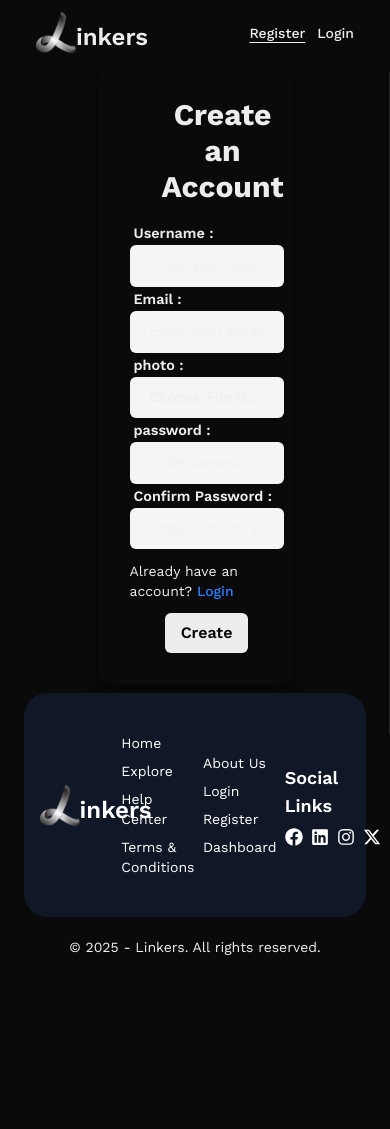
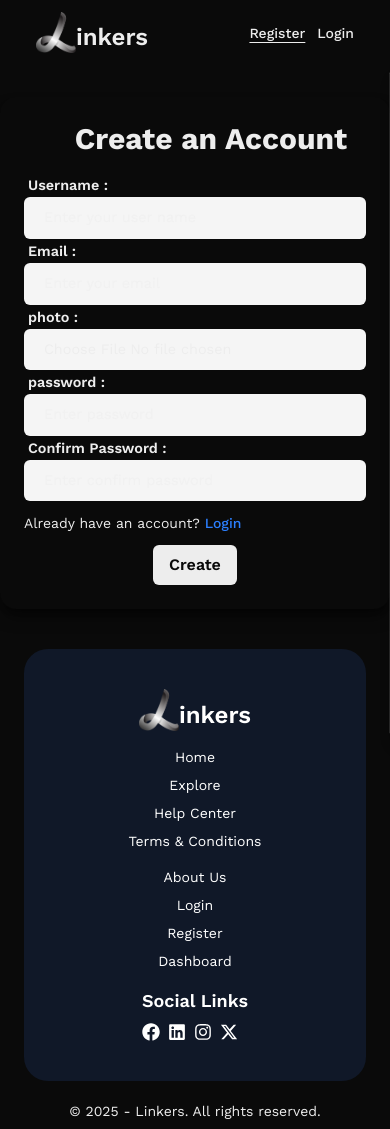
Before and after one commit to Pratush26/linkers, a Next.js app: page /register in a window 390 px wide. Before the commit the page ends 965 px from the top, so only its background shows below. Built offline with nearby package versions, Linux system fonts and the light colour scheme; no server answers.

Commit message:
added animations & responsiveness

```diff
--- a/Components/ContentCard.tsx
+++ b/Components/ContentCard.tsx
@@ -19,13 +19,13 @@ interface contentType {
 }
 export default function ContentCard({ e }: { e: contentType }) {
     return (
-        <div className="w-full flex items-center justify-between gap-6 p-6 rounded-2xl shadow-xl my-16">
-            <div>
+        <div className="w-full flex flex-wrap md:flex-nowrap items-center gap-6 p-6 rounded-2xl shadow-xl my-16">
+            <div className="mx-auto md:mx-0">
                 <Image src={e.image[0]} height="300" width="300" style={{ height: "auto" }} className="rounded-xl" alt="content Image" />
 
             </div>
             <section className="space-y-3">
-                <div className="flex gap-2 justify-between items-center">
+                <div className="flex flex-wrap gap-2 justify-between items-center">
                     <span className="flex gap-2 w-full">
                         <Image src={e.createdBy.image} height="50" width="50" style={{ height: "auto" }} className="rounded-full object-cover aspect-square" alt="user Image" />
                         <div>
--- a/Components/Footer.tsx
+++ b/Components/Footer.tsx
@@ -5,19 +5,19 @@ import { FaXTwitter } from "react-icons/fa6";
 
 export default function Footer() {
     return (
-        <section className="text-center space-y-5 p-2">
-            <footer className="bg-gray-900 text-white w-11/12 mx-auto rounded-3xl px-4 py-10 grid grid-cols-4 gap-4 items-center-safe justify-items-center-safe">
+        <section className="text-center space-y-5 p-2 w-full">
+            <footer className="bg-gray-900 text-white w-11/12 mx-auto rounded-3xl px-4 py-10 grid grid-cols-1 md:grid-cols-2 lg:grid-cols-4 gap-4 items-center-safe justify-items-center-safe">
             <Link href="/" className="flex text-2xl items-end font-semibold">
                 <Image src="/6975751.png" alt="logo" height="40" width="40" style={{ height: "auto" }} />
                 inkers
             </Link>
-            <div className="flex flex-col text-start gap-2 text-sm">
+            <div className="flex flex-col text-center md:text-start gap-2 text-sm">
             <Link className="hover:text-gray-400 trns" href="/">Home</Link>
             <Link className="hover:text-gray-400 trns" href="/explore">Explore</Link>
             <Link className="hover:text-gray-400 trns" href="/login">Help Center</Link>
             <Link className="hover:text-gray-400 trns" href="/register">Terms & Conditions</Link>
             </div>
-            <div className="flex flex-col text-start gap-2 text-sm">
+            <div className="flex flex-col text-center md:text-start gap-2 text-sm">
             <Link className="hover:text-gray-400 trns" href="/">About Us</Link>
             <Link className="hover:text-gray-400 trns" href="/login">Login</Link>
             <Link className="hover:text-gray-400 trns" href="/register">Register</Link>
--- a/Components/Navbar/Navbar.tsx
+++ b/Components/Navbar/Navbar.tsx
@@ -13,7 +13,7 @@ export default function Navbar() {
     const pathname = usePathname()
     const [expaneded, setExpaneded] = useState(false)
     return (
-        <nav className="flex justify-between items-center py-3 px-9 text-sm font-medium relative overflow-x-clip">
+        <nav className="flex justify-between items-center w-full py-3 px-9 text-sm font-medium relative overflow-x-clip">
             <Link href="/" className="flex text-2xl items-end font-semibold">
                 <Image src="/6975751.png" alt="logo" height="40" width="40" style={{ height: "auto" }} />
                 inkers
@@ -21,7 +21,7 @@ export default function Navbar() {
             {
                 session
                 &&
-                <div className="space-x-3">
+                <div className="space-x-3 hidden sm:block">
                     <ActiveLink path={pathname} href="/notifications">Notification</ActiveLink>
                     <ActiveLink path={pathname} href="/liked-post">Liked</ActiveLink>
                     <ActiveLink path={pathname} href="/explore">Explore</ActiveLink>
--- a/Components/Sidebar/Sidebar.tsx
+++ b/Components/Sidebar/Sidebar.tsx
@@ -2,7 +2,7 @@
 import { signOut, useSession } from "next-auth/react";
 import Link from "next/link";
 
-export default function Sidebar({extended = false} : {extended?: boolean}) {
+export default function Sidebar({ extended = false }: { extended?: boolean }) {
     const { data: session } = useSession()
     return (
         <aside className={`absolute trns shadow-lg rounded-lg flex flex-col gap-1 p-4 min-w-1/4 min-h-[80vh] bg-gray-100 right-0 bottom-0 translate-y-full ${extended ? "translate-x-0" : "translate-x-full"}`}>
@@ -11,6 +11,9 @@ export default function Sidebar({extended = false} : {extended?: boolean}) {
             <Link className="w-full trns hover:bg-white p-2 rounded-sm" href={`/dashboard/${session?.user?.username}`}>Dashboard</Link>
             <Link className="w-full trns hover:bg-white p-2 rounded-sm" href="/create-content">Create Content</Link>
             <Link className="w-full trns hover:bg-white p-2 rounded-sm" href="/change-password">Change Password</Link>
+            <Link className="w-full trns hover:bg-white p-2 rounded-sm sm:hidden" href="/notifications">Notification</Link>
+            <Link className="w-full trns hover:bg-white p-2 rounded-sm sm:hidden" href="/liked-post">Liked</Link>
+            <Link className="w-full trns hover:bg-white p-2 rounded-sm sm:hidden" href="/explore">Explore</Link>
             <button onClick={() => signOut()} className="w-fit btn trns hover:scale-102 rounded-sm">Log out</button>
         </aside>
     )
--- a/app/(forms)/change-password/page.tsx
+++ b/app/(forms)/change-password/page.tsx
@@ -21,7 +21,7 @@ export default function ChangePasswordPage() {
         else toast.error(res.message as string || "Something went wrong!")
     }
     return (
-        <form onSubmit={handleSubmit(onFormSubmit)} className="w-1/2 mx-auto p-8 rounded-2xl shadow-lg/50">
+        <form onSubmit={handleSubmit(onFormSubmit)} className="w-full md:w-2/3 lg:w-1/2 mx-auto my-8 p-6 sm:p-8 rounded-2xl shadow-lg/50">
             <legend className="font-bold text-3xl text-center m-4">Change Password</legend>
             <div className="w-full">
                 {errors.oldPassword ? <p className="text-sm text-rose-500">{errors.oldPassword.message}</p> : <label htmlFor="oldPassword">Old Password :</label>}
--- a/app/(forms)/create-content/page.tsx
+++ b/app/(forms)/create-content/page.tsx
@@ -62,7 +62,7 @@ export default function CreateContent() {
   };
 
   return (
-    <form onSubmit={handleSubmit(onFormSubmit)} className="w-1/2 mx-auto p-8 rounded-2xl shadow-lg/20">
+    <form onSubmit={handleSubmit(onFormSubmit)} className="w-full md:w-2/3 lg:w-1/2 mx-auto my-8 p-6 sm:p-8 rounded-2xl shadow-lg/20">
       <fieldset>
         <legend className="font-bold text-3xl text-center m-4">Create an Content</legend>
         <div className="w-full">
--- a/app/(forms)/login/page.tsx
+++ b/app/(forms)/login/page.tsx
@@ -27,7 +27,7 @@ export default function LoginPage() {
     }
 
     return (
-        <form onSubmit={handleSubmit(onFormSubmit)} className="w-1/2 mx-auto p-8 rounded-2xl shadow-lg/50">
+        <form onSubmit={handleSubmit(onFormSubmit)} className="w-full md:w-2/3 lg:w-1/2 mx-auto p-6 sm:p-8 my-8 rounded-2xl shadow-lg/50">
             <fieldset>
                 <legend className="font-bold text-3xl text-center m-4">Sign In</legend>
                 <div className="w-full">
--- a/app/(forms)/register/page.tsx
+++ b/app/(forms)/register/page.tsx
@@ -54,7 +54,7 @@ export default function RegistrationPage() {
   }
 
   return (
-    <form onSubmit={handleSubmit(onFormSubmit)} className="w-1/2 mx-auto p-8 rounded-2xl shadow-lg/50">
+    <form onSubmit={handleSubmit(onFormSubmit)} className="w-full md:w-2/3 lg:w-1/2 mx-auto my-8 p-6 sm:p-8 rounded-2xl shadow-lg/50">
       <fieldset>
         <legend className="font-bold text-3xl text-center m-4">Create an Account</legend>
         <div className="w-full">
--- a/app/globals.css
+++ b/app/globals.css
@@ -23,22 +23,54 @@ body {
   background: var(--background);
   font-family: var(--font-work-sans);
   color: var(--foreground);
+  scroll-behavior: smooth;
+  display: flex;
+  flex-direction: column;
+  align-items: center;
+  justify-content: space-between;
+  min-height: 100vh;
 }
 
-.trns{
+.trns {
   transition: all .3s ease-in-out;
 }
 
-.btn{
+.btn {
   background-color: var(--foreground);
   color: var(--background);
   padding: 8px 16px;
   font-weight: 600;
   cursor: pointer;
 }
-.btn-out{
+
+.btn-out {
   border: 1px solid var(--foreground);
   padding: 8px 16px;
   font-weight: 500;
   cursor: pointer;
 }
+
+.zoomOut {
+  animation-name: rotateAnimation;
+  animation-timeline: view();
+  animation-duration: 1s;
+  animation-fill-mode: both;
+  scroll-behavior: smooth;
+}
+
+@keyframes rotateAnimation {
+  0% {
+    transform: scale(0.8);
+    opacity: 0.6;
+  }
+
+  80% {
+    transform: scale(1);
+    opacity: 1;
+  }
+
+  100% {
+    transform: scale(0.9);
+    opacity: 0.9;
+  }
+}
--- a/app/layout.tsx
+++ b/app/layout.tsx
@@ -41,9 +41,9 @@ export default function RootLayout({
         <SessionProvider>
           <Navbar />
           {children}
+          <ToastContainer />
           <Footer />
         </SessionProvider>
-        <ToastContainer />
       </body>
     </html>
   );
```
Also changed, not shown: app/page.tsx (+9 -10 lines).
